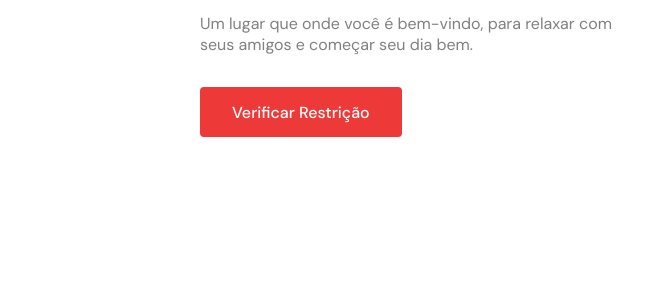
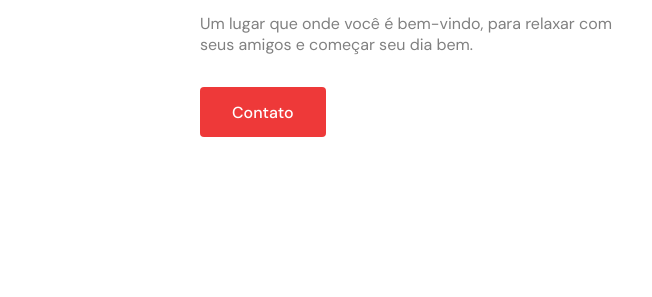
Before and after one commit to livia-ms/panificadora-pd, a plain HTML site: page index.html in a window 1280 px wide. Shown: the part 370-667 px from the top of the page, 0-652 px from the left. Drawn offline with nearby package versions, Linux system fonts and the light colour scheme; files whose address does not match are found by name.

Commit message:
Update index.html

```diff
--- a/index.html
+++ b/index.html
@@ -64,7 +64,7 @@
               Um lugar que onde você é bem-vindo, para relaxar com seus amigos e
               começar seu dia bem.
             </p>
-            <a class="button" href="#">Verificar Restrição</a>
+            <a class="button" href="contact">Contato</a>
           </div>
         </div>
       </section>
```
